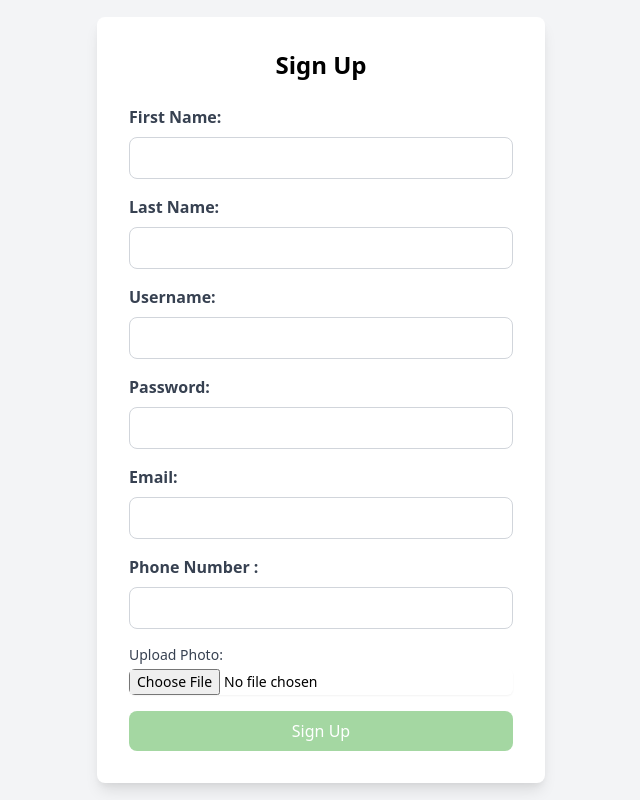
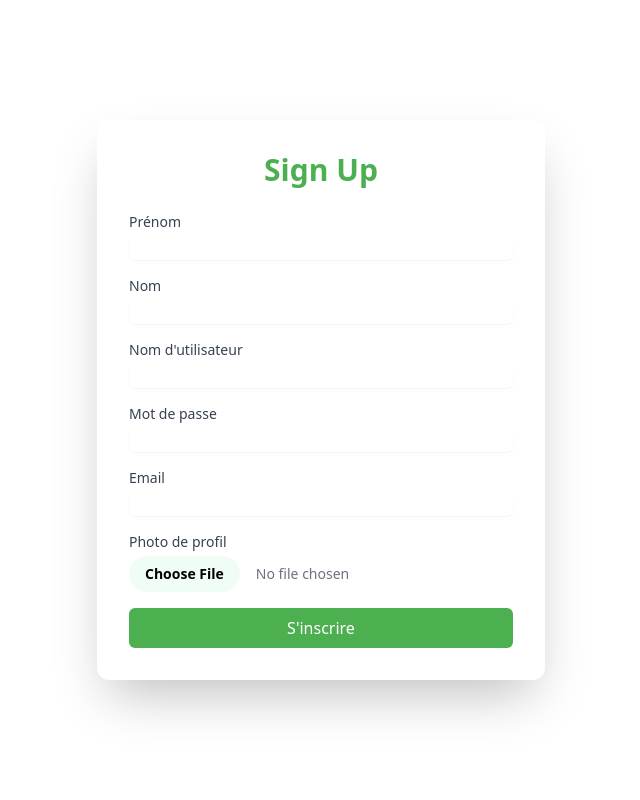
Before and after one commit to OuhnaOussama/PFA-2024-3-2, a Flask app: page /signup in a window 1280 px wide. Shown: the whole page, without its empty margins (319-959 px from the left). Run offline with Flask 3, Linux system fonts and the light colour scheme; some libraries are stand-ins or nearby versions.

Commit message:
Update signup.html

```diff
--- a/templates/signup.html
+++ b/templates/signup.html
@@ -1,58 +1,56 @@
 <!DOCTYPE html>
-<html lang="en">
+<html lang="fr">
 <head>
     <meta charset="UTF-8">
     <meta name="viewport" content="width=device-width, initial-scale=1.0">
-    <title>Sign Up</title>
-    <link href="https://cdn.jsdelivr.net/npm/tailwindcss@2.2.19/dist/tailwind.min.css" rel="stylesheet">
-    <style>
-        .custom-opacity {
-            background-color: rgba(75, 175, 71, 0.5);
+    <title>Inscription</title>
+    <script src="https://cdn.tailwindcss.com"></script>
+    <script>
+        tailwind.config = {
+            theme: {
+                extend: {
+                    colors: {
+                        'greeno': '#4CAF50',
+                    }
+                }
+            }
         }
-    </style>
+    </script>
 </head>
-<body class="bg-gray-100 flex items-center justify-center min-h-screen">
-    <div class="bg-white p-8 rounded-lg shadow-lg max-w-md w-full">
-        <h2 class="text-2xl font-bold mb-6 text-center">Sign Up</h2>
-        {% with messages = get_flashed_messages(with_categories=true) %}
-            {% if messages %}
-                {% for category, message in messages %}
-                    <div class="p-4 mb-4 text-{{ category }}-700 bg-{{ category }}-100 rounded-lg">
-                        {{ message }}
-                    </div>
-                {% endfor %}
-            {% endif %}
-        {% endwith %}
-        <form method="POST" action="{{ url_for('signup') }}" enctype="multipart/form-data">
-            <div class="mb-4">
-                <label for="first_name" class="block text-gray-700 font-bold mb-2">First Name:</label>
-                <input type="text" id="first_name" name="first_name" required class="w-full px-3 py-2 border border-gray-300 rounded-lg focus:outline-none focus:ring-2 focus:ring-custom-opacity">
+<body class="bg-green-60 flex items-center justify-center min-h-screen">
+    <div class="bg-white p-8 rounded-xl shadow-2xl max-w-md w-full">
+        <h2 class="text-3xl font-bold mb-6 text-center text-greeno">Sign Up</h2>
+
+
+        <div id="flash-messages" class="mb-4"></div>
+
+        <form method="POST" action="/signup" enctype="multipart/form-data" class="space-y-4">
+            <div>
+                <label for="first_name" class="block text-sm font-medium text-gray-700">Prénom</label>
+                <input type="text" id="first_name" name="first_name" required class="mt-1 block w-full rounded-md border-gray-300 shadow-sm focus:border-custom-green focus:ring focus:ring-custom-green focus:ring-opacity-50">
             </div>
-            <div class="mb-4">
-                <label for="last_name" class="block text-gray-700 font-bold mb-2">Last Name:</label>
-                <input type="text" id="last_name" name="last_name" required class="w-full px-3 py-2 border border-gray-300 rounded-lg focus:outline-none focus:ring-2 focus:ring-custom-opacity">
+            <div>
+                <label for="last_name" class="block text-sm font-medium text-gray-700">Nom</label>
+                <input type="text" id="last_name" name="last_name" required class="mt-1 block w-full rounded-md border-gray-300 shadow-sm focus:border-greeno focus:ring focus:ring-custom-green focus:ring-opacity-50">
             </div>
-            <div class="mb-4">
-                <label for="username" class="block text-gray-700 font-bold mb-2">Username:</label>
-                <input type="text" id="username" name="username" required class="w-full px-3 py-2 border border-gray-300 rounded-lg focus:outline-none focus:ring-2 focus:ring-custom-opacity">
+            <div>
+                <label for="username" class="block text-sm font-medium text-gray-700">Nom d'utilisateur</label>
+                <input type="text" id="username" name="username" required class="mt-1 block w-full rounded-md border-gray-300 shadow-sm focus:border-greeno focus:ring focus:ring-custom-green focus:ring-opacity-50">
             </div>
-            <div class="mb-4">
-                <label for="password" class="block text-gray-700 font-bold mb-2">Password:</label>
-                <input type="password" id="password" name="password" required class="w-full px-3 py-2 border border-gray-300 rounded-lg focus:outline-none focus:ring-2 focus:ring-custom-opacity">
+            <div>
+                <label for="password" class="block text-sm font-medium text-gray-700">Mot de passe</label>
+                <input type="password" id="password" name="password" required class="mt-1 block w-full rounded-md border-gray-300 shadow-sm focus:border-greeno focus:ring focus:ring-custom-green focus:ring-opacity-50">
             </div>
-            <div class="mb-4">
-                <label for="email" class="block text-gray-700 font-bold mb-2">Email:</label>
-                <input type="email" id="email" name="email" required class="w-full px-3 py-2 border border-gray-300 rounded-lg focus:outline-none focus:ring-2 focus:ring-custom-opacity">
+            <div>
+                <label for="email" class="block text-sm font-medium text-gray-700">Email</label>
+                <input type="email" id="email" name="email" required class="mt-1 block w-full rounded-md border-gray-300 shadow-sm focus:border-greeno focus:ring focus:ring-greeno focus:ring-opacity-50">
             </div>
-            <div class="mb-4">
-                <label for="Phone_Number" class="block text-gray-700 font-bold mb-2">Phone Number :</label>
-                <input type="text" id="Phone_Number" name="Phone_Number" required class="w-full px-3 py-2 border border-gray-300 rounded-lg focus:outline-none focus:ring-2 focus:ring-custom-opacity">
+
+            <div>
+                <label for="photo" class="block text-sm font-medium text-gray-700">Photo de profil</label>
+                <input type="file" id="photo" name="photo" accept="image/*" class="mt-1 block w-full text-sm text-gray-500 file:mr-4 file:py-2 file:px-4 file:rounded-full file:border-0 file:text-sm file:font-semibold file:bg-green-50 file:text-custom-green hover:file:bg-green-100">
             </div>
-            <div class="mb-4">
-                <label for="photo" class="block text-sm font-medium text-gray-700">Upload Photo:</label>
-                <input type="file" name="photo" id="photo" class="mt-1 block w-full border-gray-300 rounded-md shadow-sm focus:ring-indigo-500 focus:border-indigo-500 sm:text-sm">
-            </div>
-            <button type="submit" class="w-full custom-opacity text-white py-2 rounded-lg hover:bg-green-600 transition duration-300">Sign Up</button>
+            <button type="submit" class="w-full bg-greeno text-white py-2 px-4 rounded-md hover:bg-green-600 focus:outline-none focus:ring-2 focus:ring-greeno focus:ring-opacity-50 transition duration-300 ease-in-out">S'inscrire</button>
         </form>
     </div>
 </body>
```
